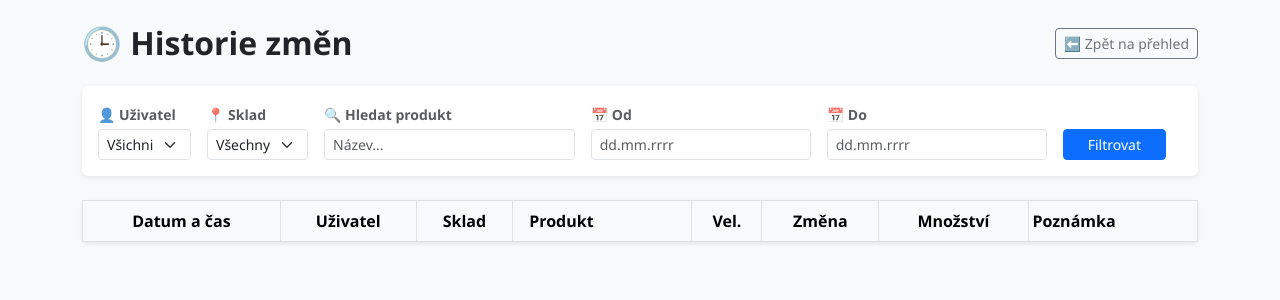
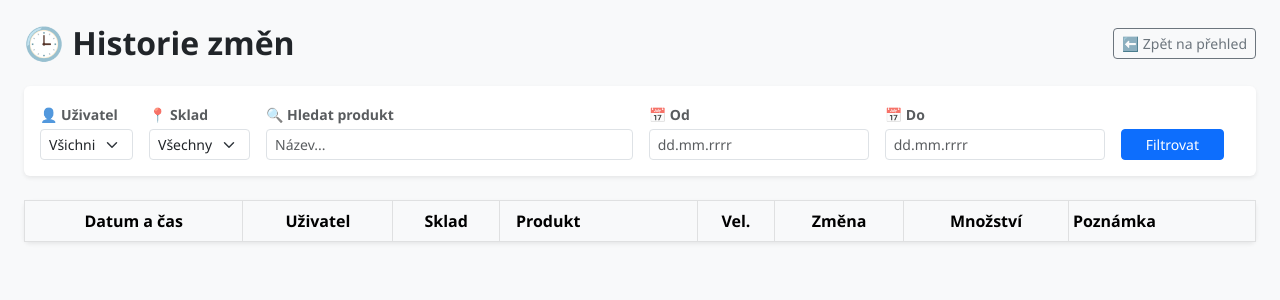
Before and after one commit to PetrHorak01/skladovy-system, a Flask app: page /historie in a window 1280 px wide. Shown: the top 300 px of the page. Run offline with Flask 3, Linux system fonts and the light colour scheme; the visitor is signed in with stand-in values (Sample User, id 1); data that the repository does not hold is empty.

Commit message:
style: změna na full-width zobrazení (container-fluid)

```diff
--- a/templates/base.html
+++ b/templates/base.html
@@ -14,9 +14,9 @@
       type="image/png">
 
 </head>
+</head>
 <body class="bg-light">
-  <div class="container mt-4">
-    <div id="flash-messages-container" style="position: sticky; top: 20px; z-index: 1050;">
+  <div class="container-fluid px-4 mt-4"> <div id="flash-messages-container" style="position: sticky; top: 20px; z-index: 1050;">
       {% with messages = get_flashed_messages(with_categories=true) %}
         {% if messages %}
           {% for category, message in messages %}
```
